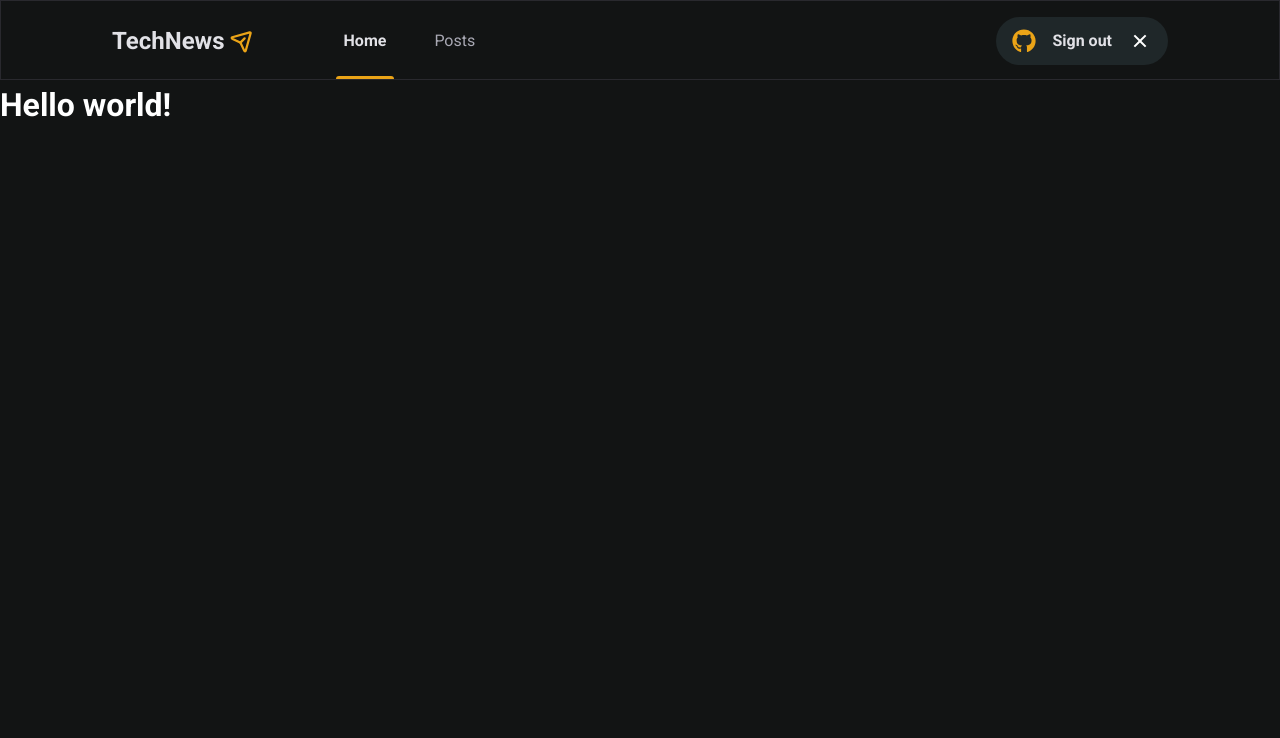
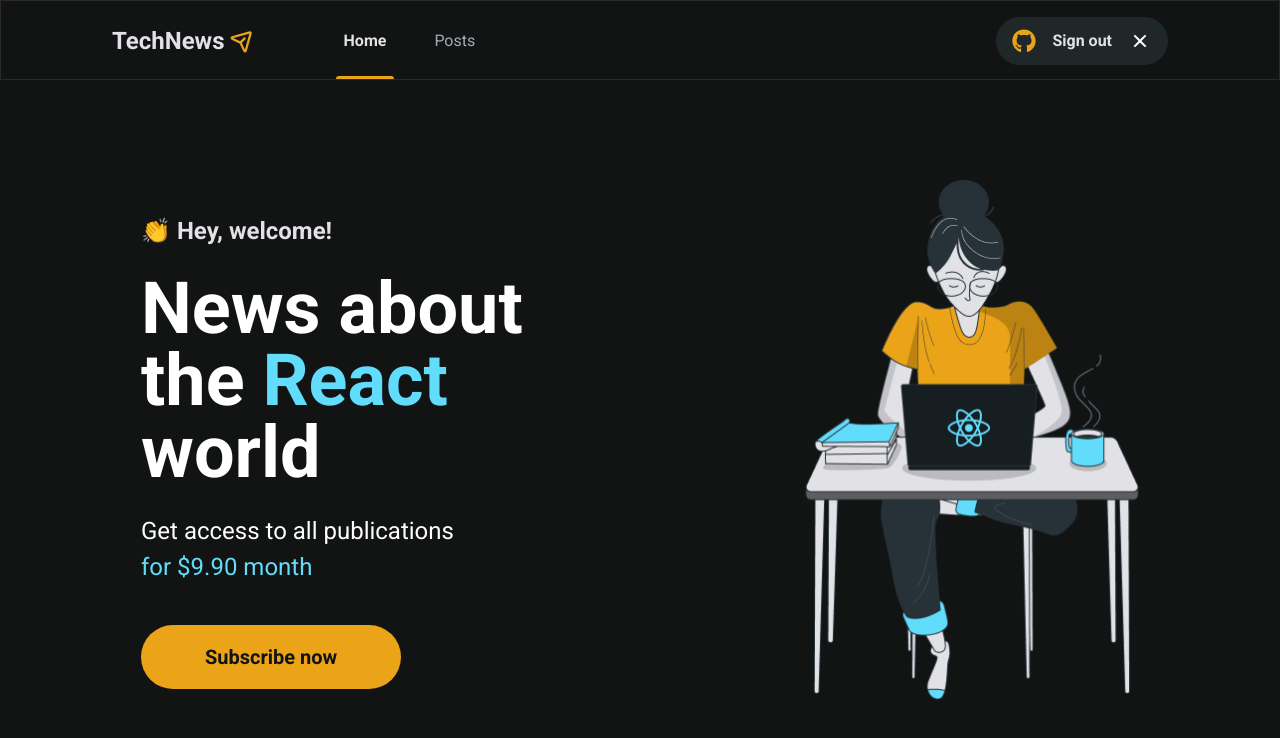
Before and after one commit to TiagoAraujoDev/tech-news, a Next.js app: page / in a window 1280 px wide. Shown: the top 738 px of the page. Built offline with nearby package versions, Linux system fonts and the light colour scheme.

Commit message:
add: Home

```diff
--- /dev/null
+++ b/src/pages/components/SubscribeButton/index.tsx
@@ -0,0 +1,5 @@
+import styles from "./styes.module.scss";
+
+export const SubscribeButton = () => {
+  return <button className={styles.subscribeButton}>Subscribe now</button>;
+};
--- /dev/null
+++ b/src/pages/components/SubscribeButton/styes.module.scss
@@ -0,0 +1,10 @@
+.subscribeButton {
+  height: 6.4rem;
+  padding: 0 6.4rem;
+
+  border-radius: 10rem;
+  background-color: var(--yellow);
+  color: var(--gray-900);
+  font-size: 2rem;
+  font-weight: bold;
+}
--- a/src/pages/index.tsx
+++ b/src/pages/index.tsx
@@ -1,3 +1,24 @@
+import Image from "next/image";
+
+import { SubscribeButton } from "./components/SubscribeButton";
+
+import styles from "../styles/pages/home.module.scss";
+
 export default function Home() {
-  return <h1>Hello world!</h1>;
+  return (
+    <main className={styles.homeContainer}>
+      <section className={styles.heroSection}>
+        <span>👏 Hey, welcome!</span>
+        <h1>
+          News about the <span>React</span> world
+        </h1>
+        <p>
+          Get access to all publications <br />
+          <span>for $9.90 month</span>
+        </p>
+        <SubscribeButton />
+      </section>
+      <Image src="/woman.png" width={334} height={520} priority alt="" />
+    </main>
+  );
 }
--- /dev/null
+++ b/src/styles/pages/home.module.scss
@@ -0,0 +1,48 @@
+.homeContainer {
+  max-width: 112rem;
+  height: calc(100vh - 8rem);
+  margin: 0 auto;
+
+  display: flex;
+  align-items: center;
+  justify-content: center;
+  gap: 16.4rem;
+}
+
+.heroSection {
+  width: 50rem;
+
+  > span {
+    font-size: 2.4rem;
+    font-weight: bold;
+    line-height: 3.4;
+    color: var(--gray-100);
+
+    margin-bottom: 4rem;
+  }
+
+  h1 {
+    font-weight: bolder;
+    font-size: 7.2rem;
+    line-height: 7.2rem;
+    color: var(--white);
+
+    margin-bottom: 2.4rem;
+
+    > span {
+      color: var(--cyan);
+    }
+  }
+
+  p {
+    font-size: 2.4rem;
+    line-height: 3.6rem;
+    color: var(--white);
+
+    margin-bottom: 4rem;
+
+    > span {
+      color: var(--cyan);
+    }
+  }
+}
```
Also changed, not shown: public/woman.png (added).
